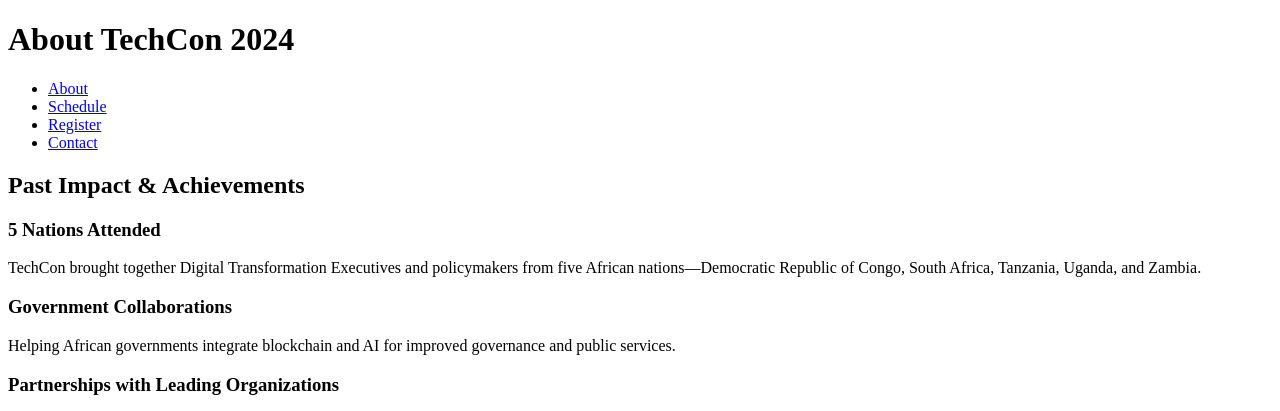
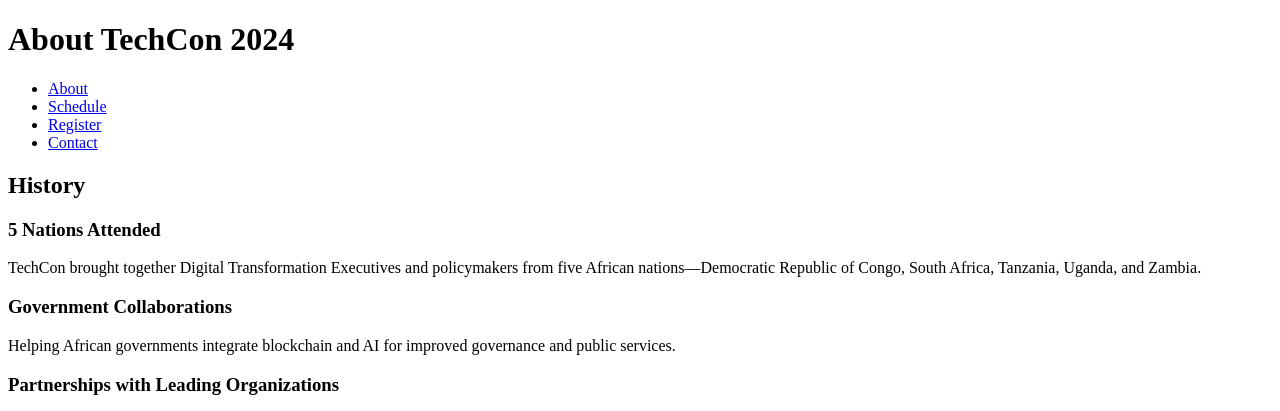
Before and after one commit to fetehadin/TechCon_HTML, a plain HTML site: page techcon_website/about.html in a window 1280 px wide. Shown: the top 411 px of the page. Drawn offline with Linux system fonts and the light colour scheme.

Commit message:
Update about.html

```diff
--- a/techcon_website/about.html
+++ b/techcon_website/about.html
@@ -19,7 +19,7 @@
     </header>
     <main>
         <article>
-            <h2>Past Impact & Achievements</h2>
+            <h2>History</h2>
             <h3>5 Nations Attended</h3>
             <p>TechCon brought together Digital Transformation Executives and policymakers from five African nations—Democratic Republic of Congo, South Africa, Tanzania, Uganda, and Zambia.</p>
             <h3>Government Collaborations</h3>
```
